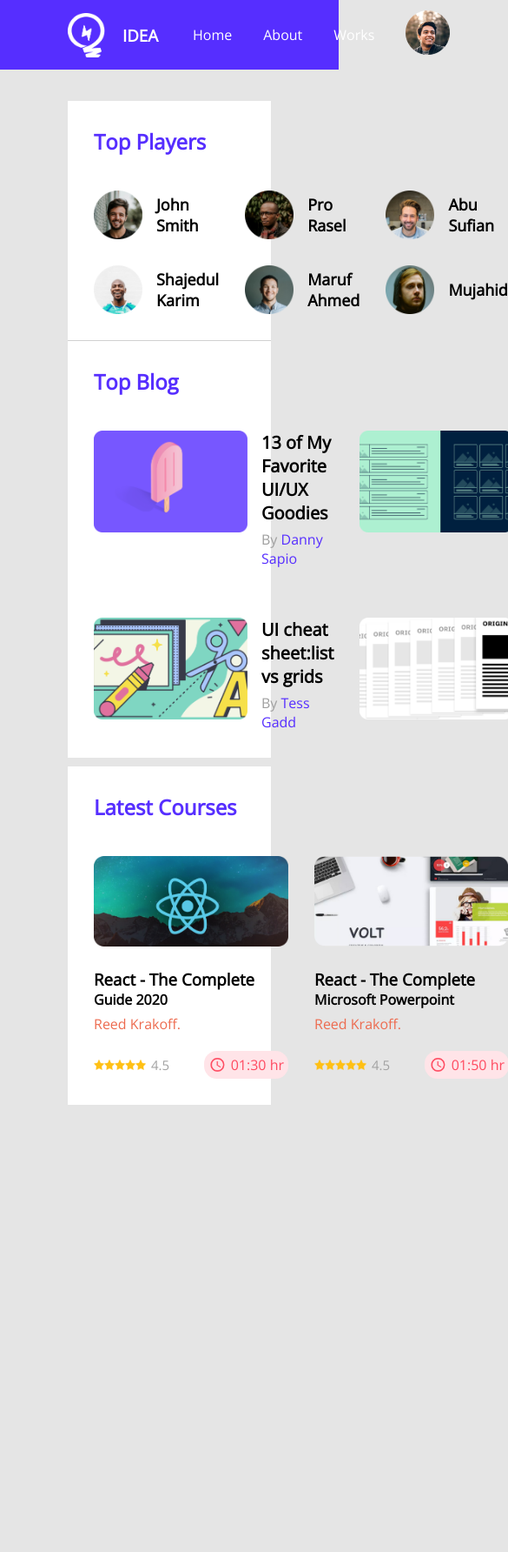
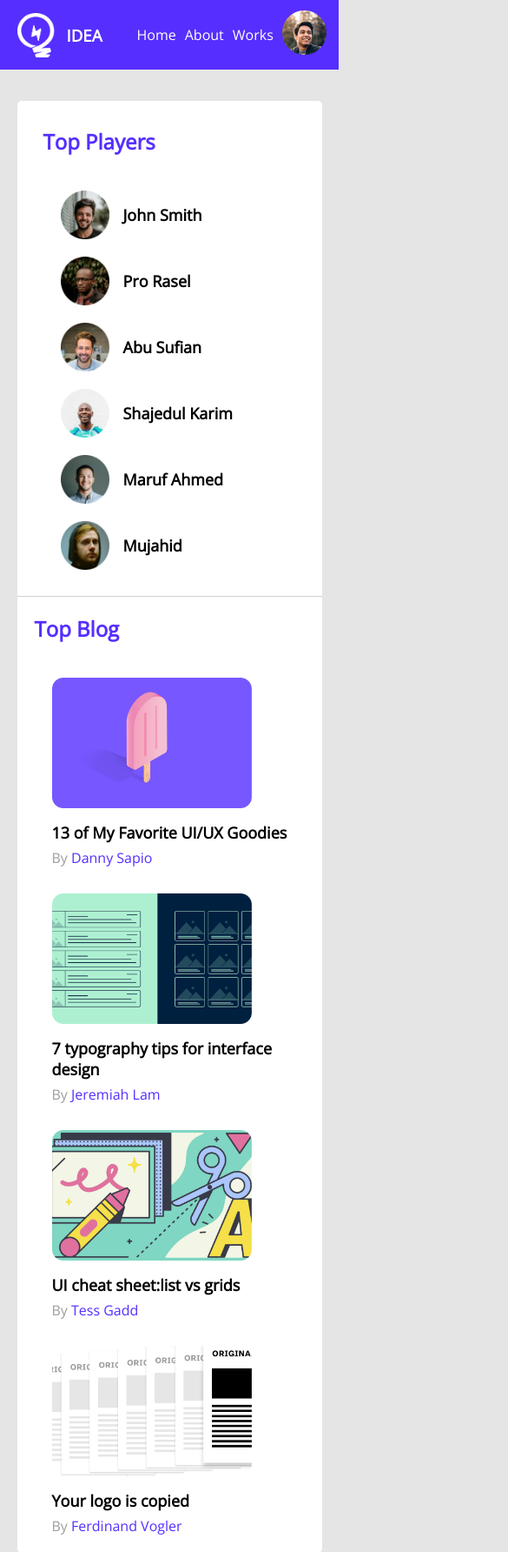
Before and after one commit to mahamudulhasan-me/leader-board, a plain HTML site: page index.html in a window 390 px wide. Shown: the top 1784 px of the page at 87% size, 585 px wide, since content can reach past the window. Before the commit the page ends 1300 px from the top, so only its background shows below. Drawn offline with nearby package versions, Linux system fonts and the light colour scheme.

Commit message:
responsive complete

```diff
--- a/css/style.css
+++ b/css/style.css
@@ -17,6 +17,7 @@ main {
   width: 60%;
   margin: 0 auto;
   background-color: #ffffff;
+  border-radius: 5px;
 }
 .section-title p {
   font-size: 24px;
@@ -117,6 +118,9 @@ nav {
   grid-template-columns: repeat(3, 1fr);
   gap: 30px;
 }
+.course {
+  box-shadow: 10 5 20 #9f9f9f;
+}
 .courses img {
   width: 224px;
   height: 104px;
@@ -159,3 +163,77 @@ nav {
   width: 20px;
   height: 20px;
 }
+
+/* ---------------------------------------
+        Media Queries
+--------------------------------------- */
+/* Mobile View  */
+@media screen and (max-width: 576px) {
+  nav {
+    padding: 12px 5%;
+  }
+  .menu ul {
+    gap: 10px;
+  }
+  .logo {
+    gap: 14px;
+  }
+  main {
+    width: 90%;
+  }
+  .players {
+    grid-template-columns: repeat(1, 1fr);
+    gap: 20px;
+    padding-left: 20px;
+  }
+  .blogs {
+    grid-template-columns: repeat(1, 1fr);
+    margin-left: 20px;
+  }
+  .top_blogs {
+    padding: 20px;
+  }
+  .blog {
+    flex-direction: column;
+  }
+  .blog img {
+    width: 230px;
+    height: 150px;
+  }
+  .courses {
+    grid-template-columns: repeat(1, 1fr);
+    margin-left: 20px;
+  }
+  .blog-title h3 {
+    font-size: 18px;
+    margin-bottom: 6px;
+  }
+}
+
+/* Tablet View */
+@media screen and (min-width: 577px) and (max-width: 719px) {
+  nav {
+    padding: 12px 10%;
+    background-color: #562eff;
+    color: #ffff;
+    display: flex;
+    justify-content: space-between;
+  }
+  main {
+    width: 80%;
+  }
+  .players {
+    grid-template-columns: repeat(2, 1fr);
+    margin-left: 30px;
+  }
+  .blogs {
+    margin-left: 30px;
+  }
+  .blog {
+    flex-direction: column;
+  }
+  .courses {
+    margin-left: 30px;
+    grid-template-columns: repeat(2, 1fr);
+  }
+}
```
